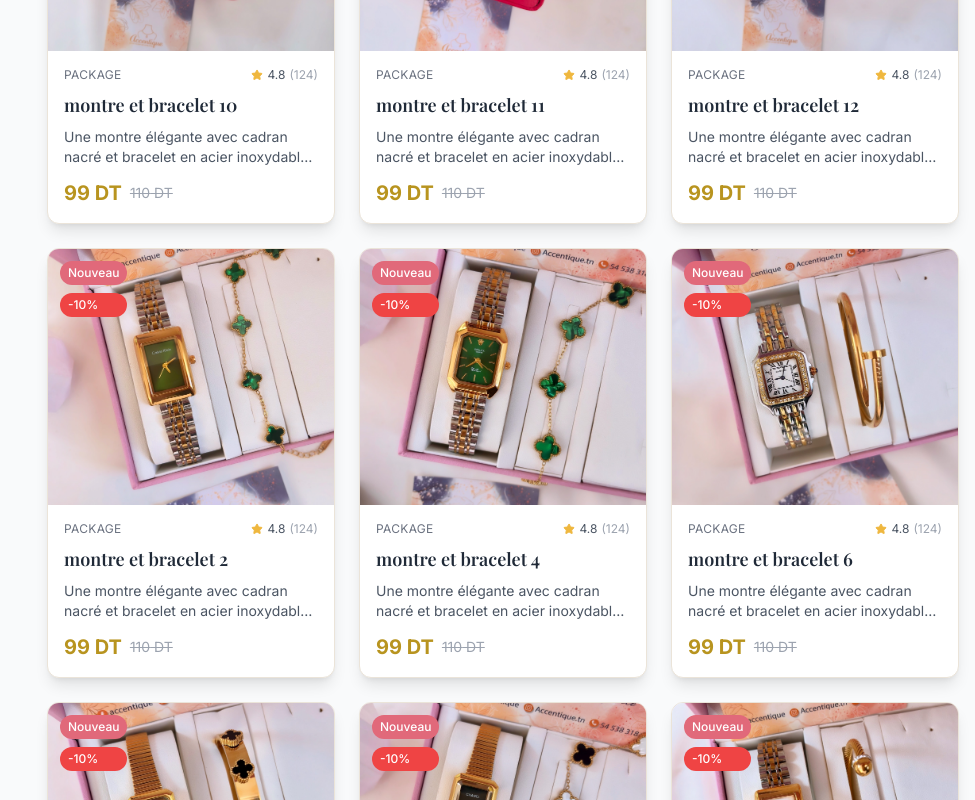
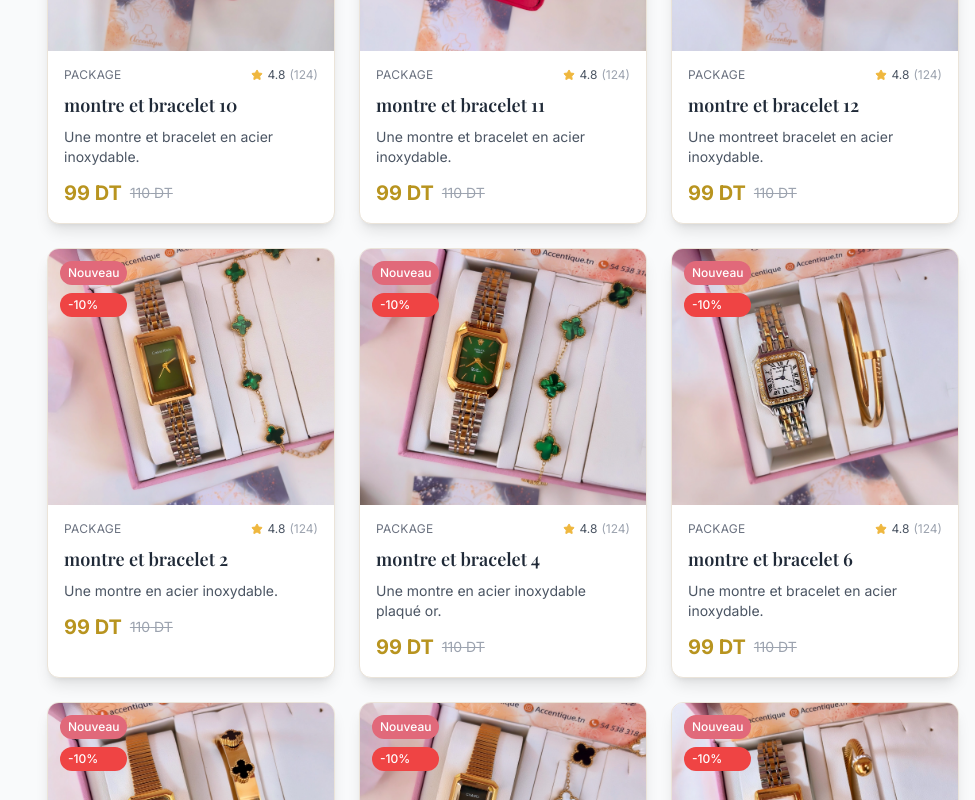
Before and after one commit to accentiquetunisie-code/accentique, a React (Vite) app: page /shop in a window 1280 px wide. Shown: the part 10100-10900 px from the top of the page, without its empty margins (305-1280 px from the left). Built offline with nearby package versions, Linux system fonts and the light colour scheme.

Commit message:
Update products.ts

```diff
--- a/src/data/products.ts
+++ b/src/data/products.ts
@@ -45,7 +45,7 @@ export const products: Product[] = [
     images: [
       '/product_data/watches/montre+bracelet/montreetbracelet1.jpeg'
     ],
-    description: 'Une montre élégante avec cadran nacré et bracelet en acier inoxydable .',
+    description: 'Une montre élégante et bracelet en acier inoxydable .',
     features: [
       'Résistante à l\'eau (3ATM)',
       'Bracelet ajustable'
@@ -65,16 +65,15 @@ export const products: Product[] = [
     images: [
       '/product_data/watches/montre+bracelet/montreetbracelet2.jpeg'
     ],
-    description: 'Une montre élégante avec cadran nacré et bracelet en acier inoxydable plaqué or.',
+    description: 'Une montre en acier inoxydable.',
     features: [
       'Mouvement quartz de précision',
-      'Résistante à l\'eau (30m)',
-      'Cadran nacré avec cristaux',
+      'Résistante à l\'eau (3ATM)',
       'Bracelet ajustable'
     ],
     inStock: true,
     isNew: true,
-    materials: ['Acier inoxydable plaqué or', 'Cadran nacré', 'Cristaux'],
+    materials: ['Acier inoxydable'],
     rating: 4.8,
     reviews: 124,
   },
@@ -88,16 +87,15 @@ export const products: Product[] = [
     images: [
       '/product_data/watches/montre+bracelet/montreetbracelet5.jpeg'
     ],
-    description: 'Une montre élégante avec cadran nacré et bracelet en acier inoxydable plaqué or.',
+    description: 'Une montre en acier inoxydable plaqué or.',
     features: [
       'Mouvement quartz de précision',
-      'Résistante à l\'eau (30m)',
-      'Cadran nacré avec cristaux',
+      'Résistante à l\'eau (3ATM)',
       'Bracelet ajustable'
     ],
     inStock: true,
     isNew: true,
-    materials: ['Acier inoxydable plaqué or', 'Cadran nacré', 'Cristaux'],
+    materials: ['Acier inoxydable'],
     rating: 4.8,
     reviews: 124,
   },
@@ -111,16 +109,14 @@ export const products: Product[] = [
     images: [
       '/product_data/watches/montre+bracelet/montreetbracelet7.jpeg'
     ],
-    description: 'Une montre élégante avec cadran nacré et bracelet en acier inoxydable plaqué or.',
-    features: [
-      'Mouvement quartz de précision',
-      'Résistante à l\'eau (30m)',
-      'Cadran nacré avec cristaux',
+    description: 'Une montre et bracelet en acier inoxydable.',
+    features: [
+      'Résistante à l\'eau (3ATM)',
       'Bracelet ajustable'
     ],
     inStock: true,
     isNew: true,
-    materials: ['Acier inoxydable plaqué or', 'Cadran nacré', 'Cristaux'],
+    materials: ['Acier inoxydable'],
     rating: 4.8,
     reviews: 124,
   },
@@ -133,16 +129,14 @@ export const products: Product[] = [
     images: [
       '/product_data/watches/montre+bracelet/montreetbracelet8.jpeg'
     ],
-    description: 'Une montre élégante avec cadran nacré et bracelet en acier inoxydable plaqué or.',
-    features: [
-      'Mouvement quartz de précision',
-      'Résistante à l\'eau (30m)',
-      'Cadran nacré avec cristaux',
+    description: 'Une montre élégante  et bracelet en acier inoxydable.',
+    features: [
+      'Résistante à l\'eau (3ATM)',
       'Bracelet ajustable'
     ],
     inStock: true,
     isNew: true,
-    materials: ['Acier inoxydable plaqué or', 'Cadran nacré', 'Cristaux'],
+    materials: ['Acier inoxydable'],
     rating: 4.8,
     reviews: 124,
   },
@@ -155,16 +149,14 @@ export const products: Product[] = [
     images: [
       '/product_data/watches/montre+bracelet/montreetbracelet9.jpeg'
     ],
-    description: 'Une montre élégante avec cadran nacré et bracelet en acier inoxydable plaqué or.',
-    features: [
-      'Mouvement quartz de précision',
-      'Résistante à l\'eau (30m)',
-      'Cadran nacré avec cristaux',
+    description: 'Une montre et bracelet en acier inoxydable.',
+    features: [
+      'Résistante à l\'eau (3ATM)',
       'Bracelet ajustable'
     ],
     inStock: true,
     isNew: true,
-    materials: ['Acier inoxydable plaqué or', 'Cadran nacré', 'Cristaux'],
+    materials: ['Acier inoxydable'],
     rating: 4.8,
     reviews: 124,
   },
@@ -177,16 +169,15 @@ export const products: Product[] = [
     images: [
       '/product_data/watches/montre+bracelet/montreetbracelet10.jpeg'
     ],
-    description: 'Une montre élégante avec cadran nacré et bracelet en acier inoxydable plaqué or.',
-    features: [
-      'Mouvement quartz de précision',
-      'Résistante à l\'eau (30m)',
-      'Cadran nacré avec cristaux',
+    description: 'Une montre et bracelet en acier inoxydable.',
+    features: [
+
+      'Résistante à l\'eau (3ATM)',
       'Bracelet ajustable'
     ],
     inStock: true,
     isNew: true,
-    materials: ['Acier inoxydable plaqué or', 'Cadran nacré', 'Cristaux'],
+    materials: ['Acier inoxydable'],
     rating: 4.8,
     reviews: 124,
   },
@@ -200,16 +191,14 @@ export const products: Product[] = [
     images: [
       '/product_data/watches/montre+bracelet/montreetbracelet13.jpeg'
     ],
-    description: 'Une montre élégante avec cadran nacré et bracelet en acier inoxydable plaqué or.',
-    features: [
-      'Mouvement quartz de précision',
-      'Résistante à l\'eau (30m)',
-      'Cadran nacré avec cristaux',
+    description: 'Une montre et bracelet en acier inoxydable.',
+    features: [
+      'Résistante à l\'eau (3ATM)',
       'Bracelet ajustable'
     ],
     inStock: true,
     isNew: true,
-    materials: ['Acier inoxydable plaqué or', 'Cadran nacré', 'Cristaux'],
+    materials: ['Acier inoxydable'],
     rating: 4.8,
     reviews: 124,
   },
@@ -222,16 +211,14 @@ export const products: Product[] = [
     images: [
       '/product_data/watches/montre+bracelet/montreetbracelet11.jpeg'
     ],
-    description: 'Une montre élégante avec cadran nacré et bracelet en acier inoxydable plaqué or.',
-    features: [
-      'Mouvement quartz de précision',
-      'Résistante à l\'eau (30m)',
-      'Cadran nacré avec cristaux',
+    description: 'Une montre et bracelet en acier inoxydable.',
+    features: [
+      'Résistante à l\'eau (3ATM)',
       'Bracelet ajustable'
     ],
     inStock: true,
     isNew: true,
-    materials: ['Acier inoxydable plaqué or', 'Cadran nacré', 'Cristaux'],
+    materials: ['Acier inoxydable'],
     rating: 4.8,
     reviews: 124,
   },
@@ -244,16 +231,14 @@ export const products: Product[] = [
     images: [
       '/product_data/watches/montre+bracelet/montreetbracelet12.jpeg'
     ],
-    description: 'Une montre élégante avec cadran nacré et bracelet en acier inoxydable plaqué or.',
-    features: [
-      'Mouvement quartz de précision',
-      'Résistante à l\'eau (30m)',
-      'Cadran nacré avec cristaux',
+    description: 'Une montreet bracelet en acier inoxydable.',
+    features: [
+      'Résistante à l\'eau (3ATM)',
       'Bracelet ajustable'
     ],
     inStock: true,
     isNew: true,
-    materials: ['Acier inoxydable plaqué or', 'Cadran nacré', 'Cristaux'],
+    materials: ['Acier inoxydable'],
     rating: 4.8,
     reviews: 124,
   },
```
